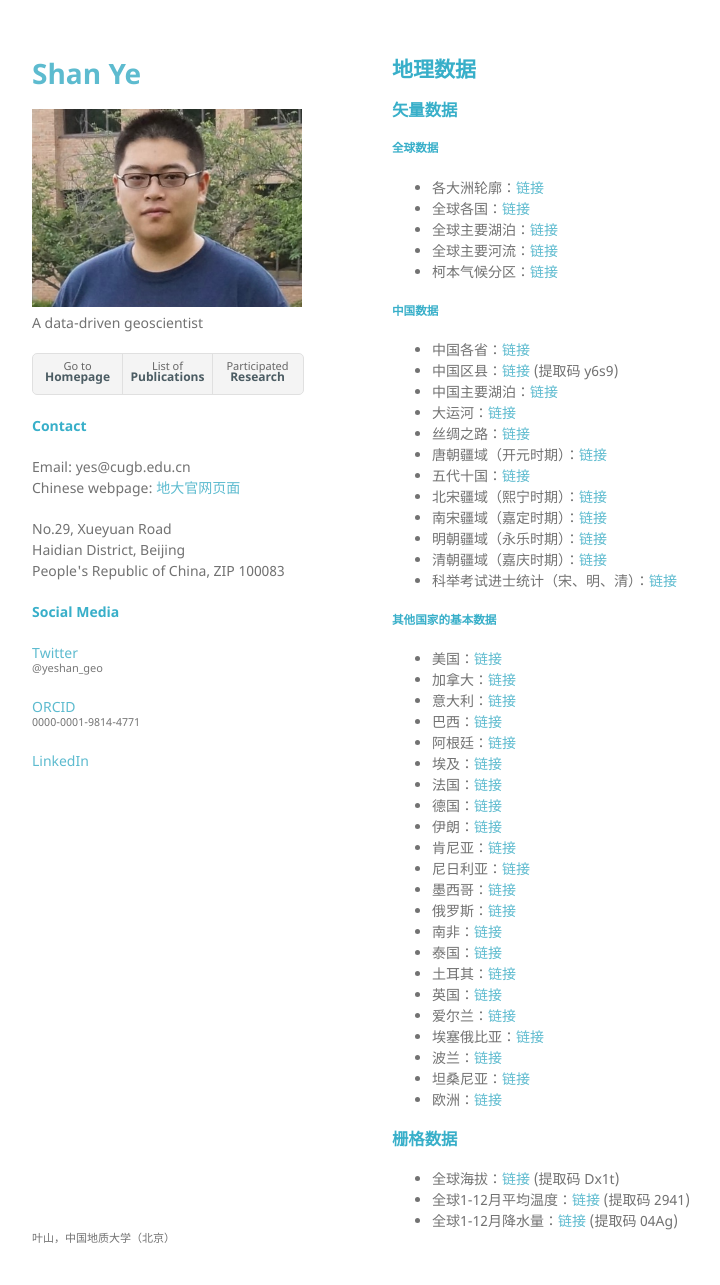
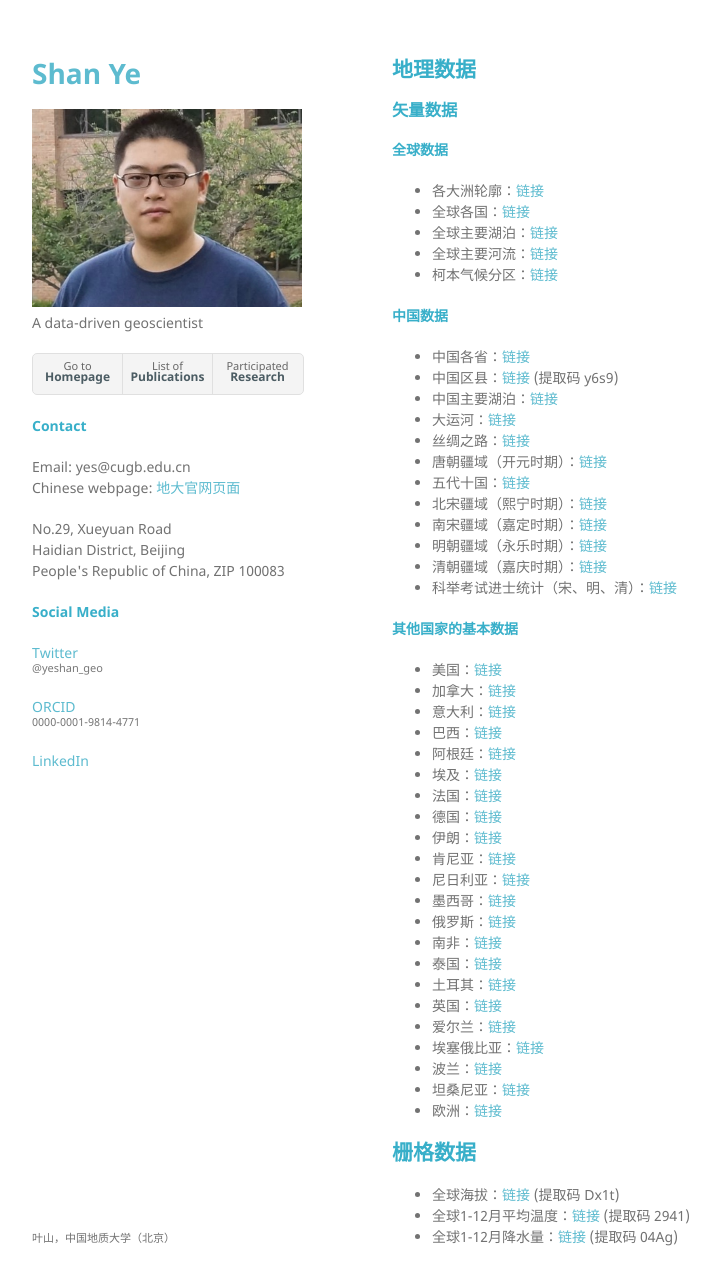
Before and after one commit to yeshan-geo/yeshan-geo.github.io, a Jekyll site: the page built from pages/datavis.md, in a window 1280 px wide and 1317 px high. Shown: the top 1285 px of the window, without its empty margins (178-898 px from the left). Built offline with Jekyll 4.4.1, drawn with Linux system fonts in a browser that asks for light colours; our own code applies the rules of GitHub Pages for plain Markdown files.

```diff
--- a/pages/datavis.md
+++ b/pages/datavis.md
@@ -1,13 +1,13 @@
 ## 地理数据
 ### 矢量数据
-##### 全球数据
+#### 全球数据
 - 各大洲轮廓：[链接](https://github.com/yeshancqcq/geographic_data/blob/main/world/WorldContinents.zip)
 - 全球各国：[链接](https://github.com/yeshancqcq/geographic_data/blob/main/world/WorldCountries.zip)
 - 全球主要湖泊：[链接](https://github.com/yeshancqcq/geographic_data/blob/main/world/WorldMajorLakes.zip)
 - 全球主要河流：[链接](https://github.com/yeshancqcq/geographic_data/blob/main/world/WorldRivers.zip)
 - 柯本气候分区：[链接](https://github.com/yeshancqcq/geographic_data/blob/main/world/KoppenClimates.zip)
 
-##### 中国数据
+#### 中国数据
 - 中国各省：[链接](https://github.com/yeshancqcq/geographic_data/blob/main/china/ChinaProvinces.zip)
 - 中国区县：[链接](https://pan.baidu.com/s/15t7t6nLj-ntjwfOeZzfW4w) (提取码 y6s9)
 - 中国主要湖泊：[链接](https://github.com/yeshancqcq/geographic_data/blob/main/china/ChinaMajorLakes.zip)
@@ -21,7 +21,7 @@
 - 清朝疆域（嘉庆时期）：[链接](https://github.com/yeshancqcq/geographic_data/blob/main/china/QingDynasty.zip)
 - 科举考试进士统计（宋、明、清）：[链接](https://github.com/yeshancqcq/geographic_data/blob/main/china/ImperialExam.zip)
 
-##### 其他国家的基本数据
+#### 其他国家的基本数据
 - 美国：[链接](https://github.com/yeshancqcq/geographic_data/blob/main/bycountry/USA.zip)
 - 加拿大：[链接](https://github.com/yeshancqcq/geographic_data/blob/main/bycountry/Canada.zip)
 - 意大利：[链接](https://github.com/yeshancqcq/geographic_data/blob/main/bycountry/Italy.zip)
@@ -45,7 +45,7 @@
 - 坦桑尼亚：[链接](https://github.com/yeshancqcq/geographic_data/blob/main/bycountry/Tanzania.zip)
 - 欧洲：[链接](https://github.com/yeshancqcq/geographic_data/blob/main/bycountry/europe.zip)
 
-### 栅格数据
+## 栅格数据
 - 全球海拔：[链接](https://pan.baidu.com/s/1OvaZS4l5ksXZXvHxyrObOw) (提取码 Dx1t)
 - 全球1-12月平均温度：[链接](https://pan.baidu.com/s/1uqGziI6Qo--u6aL3itl9lg) (提取码 2941)
 - 全球1-12月降水量：[链接](https://pan.baidu.com/s/1ZwynLfHlRVwEOdt7vsMpsw) (提取码 04Ag)
```
